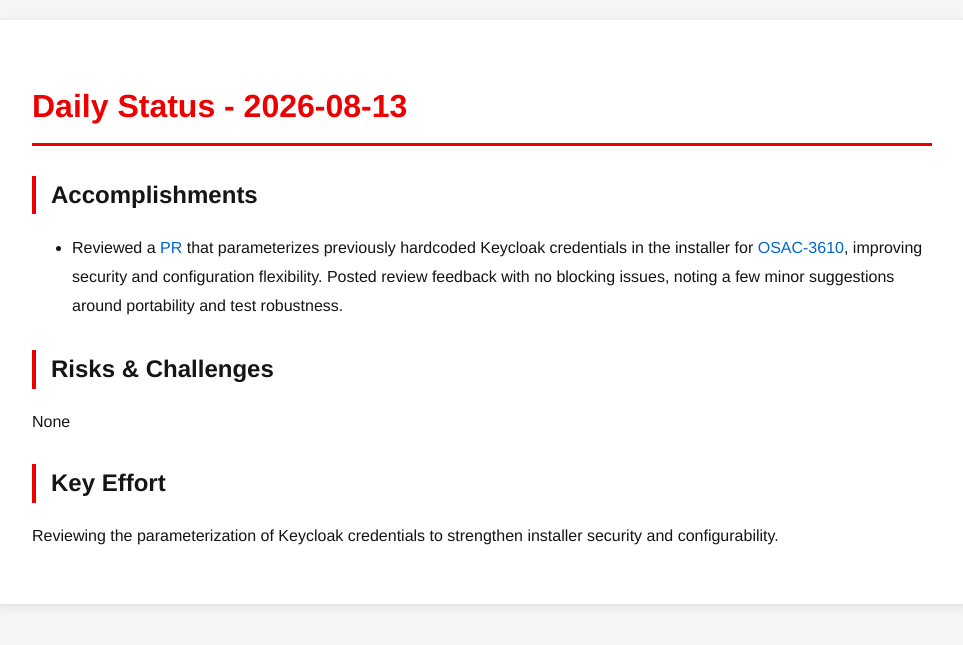
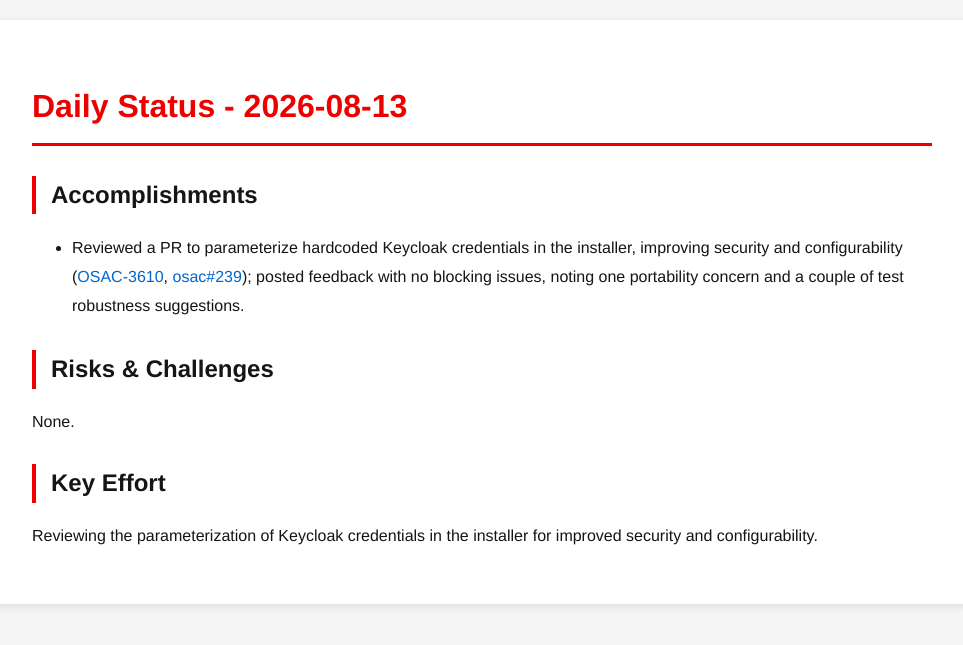
Before and after one commit to tzvatot/daily-status, a Jekyll site: the page built from 2026-08-13.md, in a window 1280 px wide. Shown: the top 645 px of the page, without its empty margins (158-1121 px from the left). Built offline with Jekyll 4.4.1, drawn with Linux system fonts in a browser that asks for light colours.

Commit message:
Daily status update - 2026-08-13

```diff
--- a/2026-08-13.md
+++ b/2026-08-13.md
@@ -7,10 +7,10 @@
 # Daily Status - 2026-08-13
 
 ## Accomplishments
-- Reviewed a [PR](https://github.com/osac-project/osac/pull/239) that parameterizes previously hardcoded Keycloak credentials in the installer for [OSAC-3610](https://redhat.atlassian.net/browse/OSAC-3610), improving security and configuration flexibility. Posted review feedback with no blocking issues, noting a few minor suggestions around portability and test robustness.
+- Reviewed a PR to parameterize hardcoded Keycloak credentials in the installer, improving security and configurability ([OSAC-3610](https://redhat.atlassian.net/browse/OSAC-3610), [osac#239](https://github.com/osac-project/osac/pull/239)); posted feedback with no blocking issues, noting one portability concern and a couple of test robustness suggestions.
 
 ## Risks & Challenges
-None
+None.
 
 ## Key Effort
-Reviewing the parameterization of Keycloak credentials to strengthen installer security and configurability.
+Reviewing the parameterization of Keycloak credentials in the installer for improved security and configurability.
```
